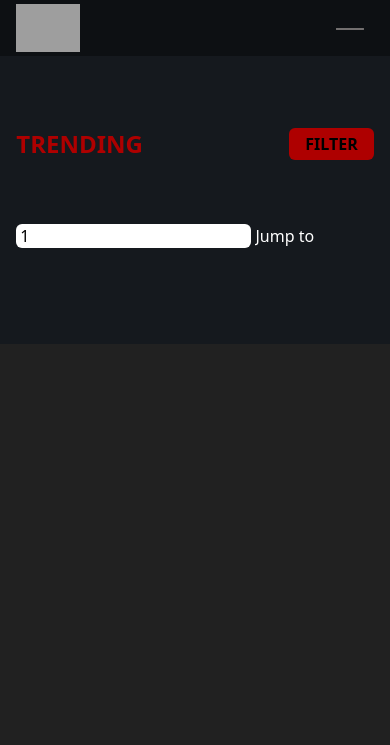
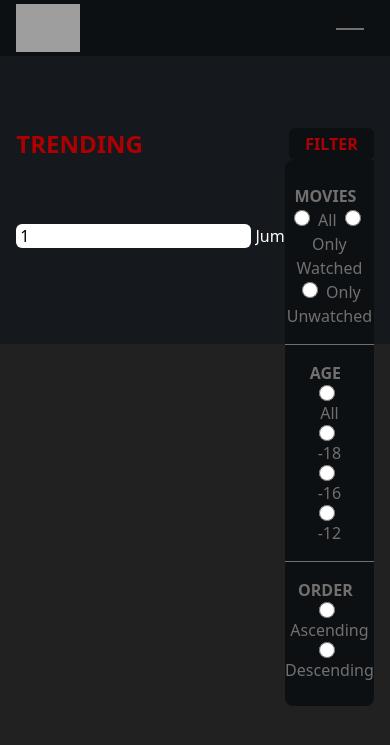
Before and after one commit to Arthur-Prudhomme/Devlab, a PHP site: page /trending.php?page=1 in a window 390 px wide. Shown: the top 745 px of the page. Run offline with PHP 8.4, Linux system fonts and the light colour scheme; data that the repository does not hold is empty; style sheets or scripts are compiled from the project's sources; grey boxes are pictures that could not be loaded.

Commit message:
:lipstick: Add Filter Js & Responsive

```diff
--- a/build/css/style.css
+++ b/build/css/style.css
@@ -1121,6 +1113,14 @@ video {
 
 .pl-4 {
   padding-left: 1rem;
+}
+
+.pt-2 {
+  padding-top: 0.5rem;
+}
+
+.pb-6 {
+  padding-bottom: 1.5rem;
 }
 
 .text-left {
--- a/trending.php
+++ b/trending.php
@@ -35,26 +35,32 @@
     <div class="flex flex-row w-full items-center mx-auto">
       <h2 class="titre uppercase text-rouge font-bold text-2xl w-11/12 mx-auto">trending</h2>
       <div class="w-full flex flex-col items-end">
-        <button class="uppercase filter bg-rouge txt-fond rounded-md px-4 py-1 font-extrabold w-max focus:rounded-br-none relative">filter
+        <button class="btnFilter uppercase bg-fond text-rouge rounded-md px-4 py-1 font-bold w-max focus:rounded-br-none relative">filter
 
-        <div class="hidden absolute top-8 right-0 bg-rouge text-fond capitalize flex flex-col w-[500px] rounded-lg rounded-tr-none py-2 justify-between z-20 font-normal">
-          <div class="mt-2 flex flex-row items-center w-11/12 mx-auto ">
-            <h3 class="uppercase font-bold mr-2">movies</h3>
-            <input class="w-4 h-4 mr-2 ml-1" type="radio">All
-            <input class="w-4 h-4 mr-2 ml-1" type="radio">Only watched
-            <input class="w-4 h-4 mr-2 ml-1" type="radio">Only unwatched
+        <div class=" filter absolute top-8 right-0 bg-fond text-gris capitalize flex flex-col lg:w-[500px] rounded-lg rounded-tr-none py-4 pb-6 justify-between z-20 font-normal">
+          <div class="mt-2 flex flex-col lg:flex-row items-center w-11/12 mx-auto ">
+            <div>
+              <h3 class="uppercase font-bold mr-2">movies</h3>
+            </div>
+            <div>
+              <input name="drone" class="w-4 h-4 mr-2 ml-1" type="radio">All
+              <input name="drone" class="w-4 h-4 mr-2 ml-1" type="radio">Only watched
+              <input name="drone" class="w-4 h-4 mr-2 ml-1" type="radio">Only unwatched
+            </div>
           </div>
-          <div class="mt-4 flex flex-row items-center w-11/12 mx-auto">
+          <div class="w-full border-t-gris border-t mt-4"></div>
+          <div class="mt-4 flex flex-col lg:flex-row items-center w-11/12 mx-auto">
             <h3 class="uppercase font-bold mr-2">age</h3>
-            <input class="w-4 h-4 mr-2 ml-1" type="radio">All
-            <input class="w-4 h-4 mr-2 ml-1" type="radio">-18
-            <input class="w-4 h-4 mr-2 ml-1" type="radio">-16
-            <input class="w-4 h-4 mr-2 ml-1" type="radio">-12
+            <input name="drone" class="w-4 h-4 mr-2 ml-1" type="radio">All
+            <input name="drone" class="w-4 h-4 mr-2 ml-1" type="radio">-18
+            <input name="drone" class="w-4 h-4 mr-2 ml-1" type="radio">-16
+            <input name="drone" class="w-4 h-4 mr-2 ml-1" type="radio">-12
           </div>
-          <div class="mt-4 flex flex-row items-center w-11/12 mx-auto">
+          <div class="w-full border-t-gris border-t mt-4"></div>
+          <div class="mt-4 flex flex-col lg:flex-row items-center w-11/12 mx-auto">
             <h3 class="uppercase font-bold mr-2">order</h3>
-            <input class="w-4 h-4 mr-2 ml-1" type="radio">Ascending
-            <input class="w-4 h-4 mr-2 ml-1" type="radio">Descending
+            <input name="drone" class="w-4 h-4 mr-2 ml-1" type="radio">Ascending
+            <input name="drone" class="w-4 h-4 mr-2 ml-1" type="radio">Descending
           </div>
         </div>
         </button>
@@ -86,5 +92,14 @@
     </main>
   </div>
 
+  <script>
+    const btnFilter = document.querySelector('.btnFilter');
+    const filter = document.querySelector('.filter');
+
+    btnFilter.addEventListener('click', () => {
+      filter.classList.toggle('hidden');
+    })
+  </script>
+
 </body>
 </html>
--- a/utils/header.php
+++ b/utils/header.php
@@ -9,7 +9,7 @@
 </head>
 <body>
 
-<header class="z-20 flex fixed top-0 w-screen flex-row bg-fond text-gris h-14 lg:h-20">
+<header class="z-50 flex fixed top-0 w-screen flex-row bg-fond text-gris h-14 lg:h-20">
     <div class="w-11/12 flex flex-row justify-between mx-auto">
         <div class="w-1/2 flex items-center">
           <a href="home.php">
@@ -35,7 +35,7 @@
 
             <div class="block w-5 transform -translate-x-1/2 -translate-y-1/2 ">
               <span  class="rounded-sm block absolute h-0.5 w-7 text-gris bg-current transform transition duration-500 ease-in-out" :class="{'rotate-45': open,' -translate-y-1.5': !open }"></span>
-              <span  class="rounded-sm block absolute  h-0.5 w-5 text-gris bg-current   transform transition duration-500 ease-in-out" :class="{'opacity-0': open } "></span>
+              <span  class="rounded-sm block absolute  h-0.5 w-5 text-gris bg-current transform transition duration-500 ease-in-out" :class="{'opacity-0': open } "></span>
               <span  class=" rounded-sm block absolute  h-0.5 w-7 text-gris bg-current transform  transition duration-500 ease-in-out" :class="{'-rotate-45': open, ' translate-y-1.5': !open}"></span>
             </div>
           </button>
```
Also changed, not shown: other parts of build/css/style.css (+31 -49 lines).
